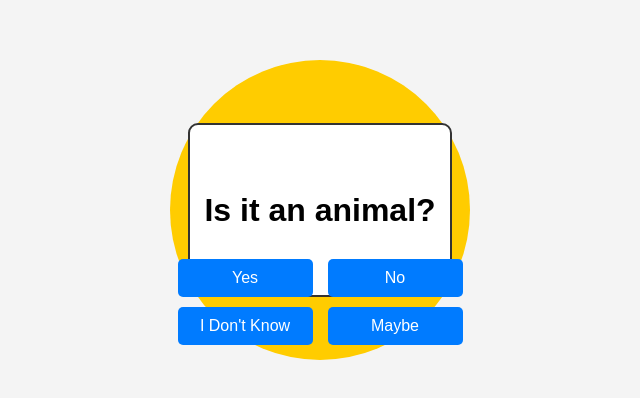
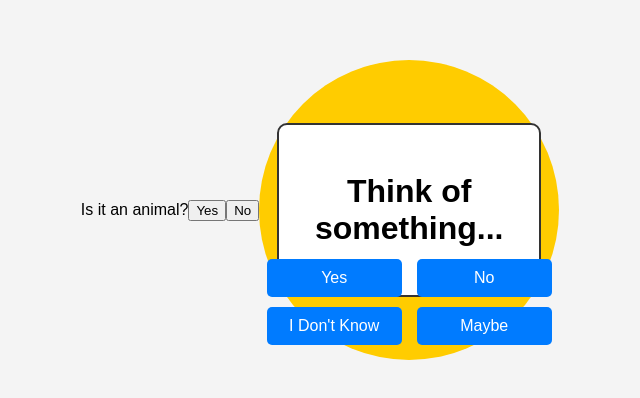
Before and after one commit to Apatoma/G20-game-web, a plain HTML site: page index.html in a window 1280 px wide. Shown: the part 190-588 px from the top of the page, without its empty margins (320-960 px from the left). Drawn offline with Linux system fonts and the light colour scheme.

Commit message:
Actualizar index.html

```diff
--- a/index.html
+++ b/index.html
@@ -7,6 +7,11 @@
     <link rel="stylesheet" href="styles.css">
 </head>
 <body>
+
+    <div id="question-text"></div>
+<button id="yes-button">Yes</button>
+<button id="no-button">No</button>
+<div id="guess-text"></div>
     <div class="container">
         <div class="circle">
             <div class="screen">
```
